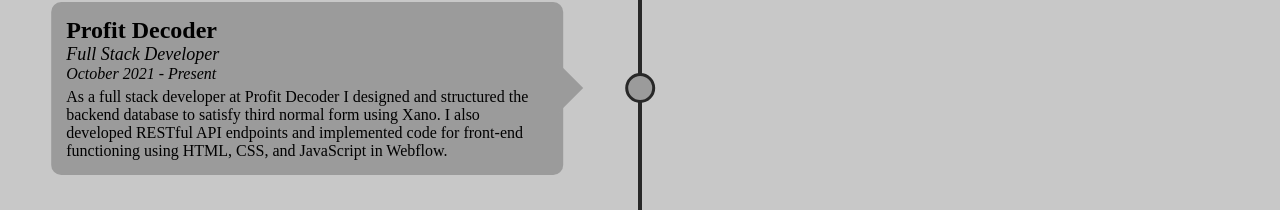
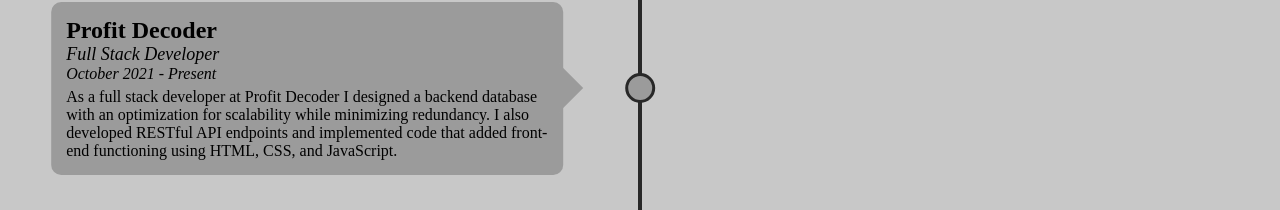
Before and after one commit to tislam35/My-Website, a Next.js app: page /experience in a window 1280 px wide. Shown: the part 132-342 px from the top of the page. Built offline with nearby package versions, Linux system fonts and the light colour scheme.

Commit message:
Updated experience wording

```diff
--- a/pages/experience.js
+++ b/pages/experience.js
@@ -11,8 +11,8 @@
                 <h3 className="entryPosition">Full Stack Developer</h3>
                 <h4 className="entryDateMobile">October 2021 - Present</h4>
                 <p className="entryDescription">
-                    As a full stack developer at Profit Decoder I designed and structured the backend database to satisfy third normal form using Xano.
-                    I also developed RESTful API endpoints and implemented code for front-end functioning using HTML, CSS, and JavaScript in Webflow.
+                    As a full stack developer at Profit Decoder I designed a backend database with an optimization for scalability while minimizing redundancy.
+                    I also developed RESTful API endpoints and implemented code that added front-end functioning using HTML, CSS, and JavaScript.
                 </p>
             </div>
             <div className="entry right">
```
